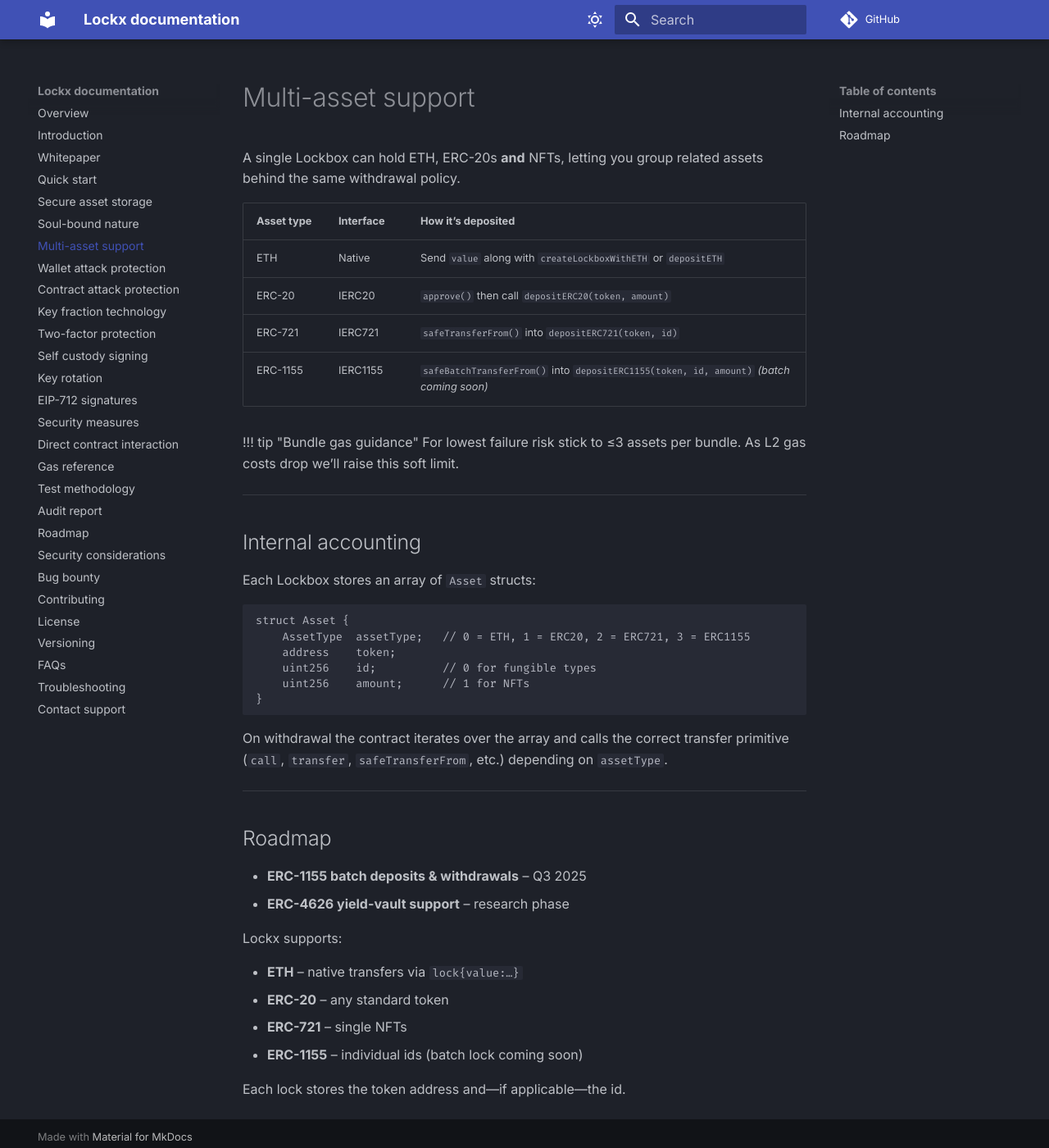
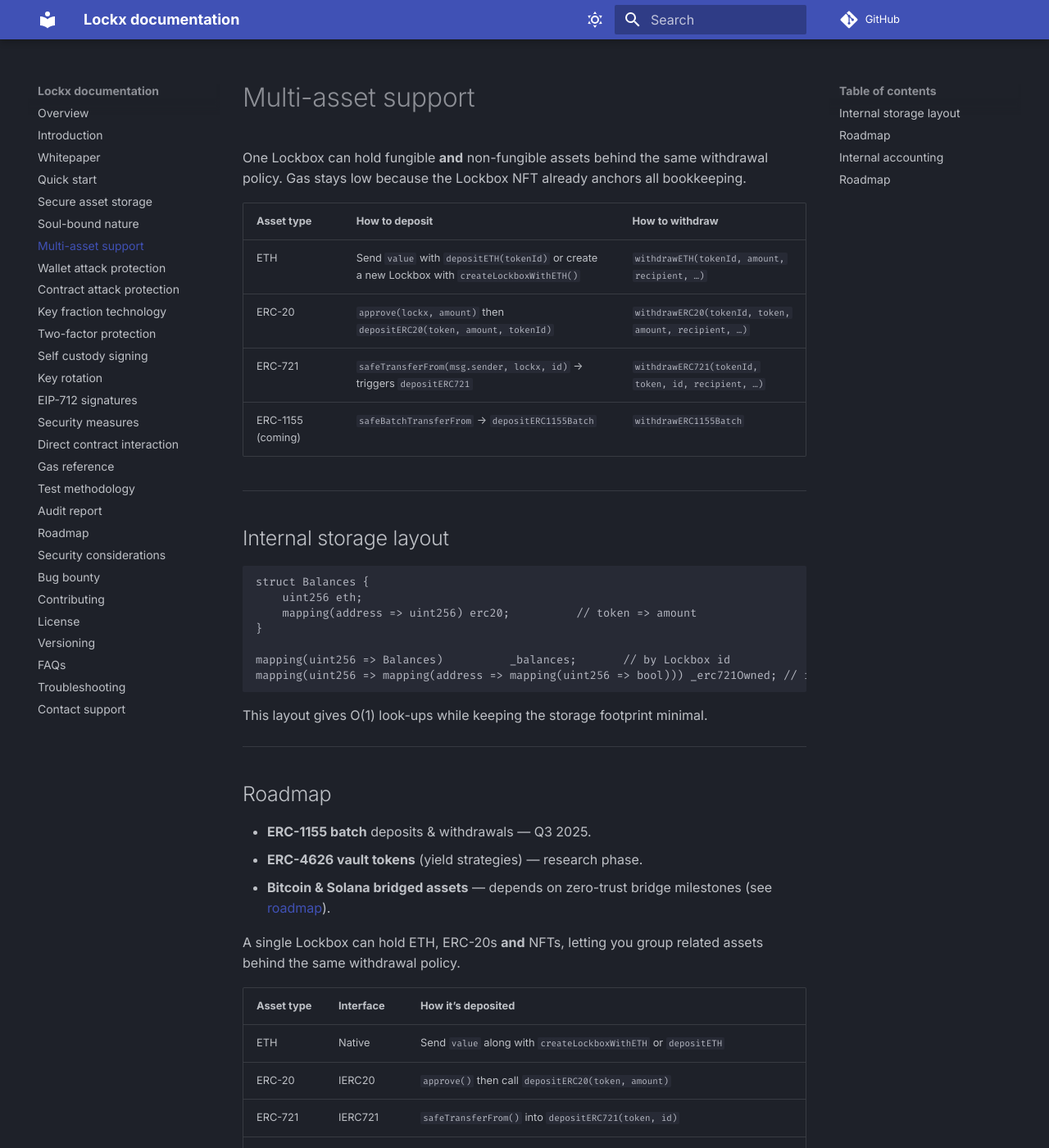
Before and after one commit to richardjaee/Lockx-Contracts, an MkDocs documentation site: the page built from docs/lockbox/multi-asset-support.md, in a window 1280 px wide and 1400 px high. Shown: the whole window at 82% size. Built offline with MkDocs 1.6.1 and Material for MkDocs 9.7.7, drawn with Linux system fonts in a browser that asks for light colours; comment, search, counter and statistics services are not loaded.

Commit message:
docs: rewrite multi-asset support page with clearer flow and roadmap

````diff
--- a/docs/lockbox/multi-asset-support.md
+++ b/docs/lockbox/multi-asset-support.md
@@ -1,4 +1,37 @@
 # Multi-asset support
+
+One Lockbox can hold fungible **and** non-fungible assets behind the same withdrawal policy.  Gas stays low because the Lockbox NFT already anchors all bookkeeping.
+
+| Asset type | How to deposit | How to withdraw |
+|------------|---------------|-----------------|
+| ETH | Send `value` with `depositETH(tokenId)` or create a new Lockbox with `createLockboxWithETH()` | `withdrawETH(tokenId, amount, recipient, …)` |
+| ERC-20 | `approve(lockx, amount)` then `depositERC20(token, amount, tokenId)` | `withdrawERC20(tokenId, token, amount, recipient, …)` |
+| ERC-721 | `safeTransferFrom(msg.sender, lockx, id)` → triggers `depositERC721` | `withdrawERC721(tokenId, token, id, recipient, …)` |
+| ERC-1155 (coming) | `safeBatchTransferFrom` → `depositERC1155Batch` | `withdrawERC1155Batch` |
+
+---
+
+## Internal storage layout
+
+```solidity
+struct Balances {
+    uint256 eth;
+    mapping(address => uint256) erc20;          // token => amount
+}
+
+mapping(uint256 => Balances)          _balances;       // by Lockbox id
+mapping(uint256 => mapping(address => mapping(uint256 => bool))) _erc721Owned; // id ⇒ token ⇒ tokenId ⇒ owned?
+```
+
+This layout gives O(1) look-ups while keeping the storage footprint minimal.
+
+---
+
+## Roadmap
+
+* **ERC-1155 batch** deposits & withdrawals — Q3 2025.
+* **ERC-4626 vault tokens** (yield strategies) — research phase.
+* **Bitcoin & Solana bridged assets** — depends on zero-trust bridge milestones (see [roadmap](../roadmap.md)).
 
 A single Lockbox can hold ETH, ERC-20s **and** NFTs, letting you group related assets behind the same withdrawal policy.
 
````
